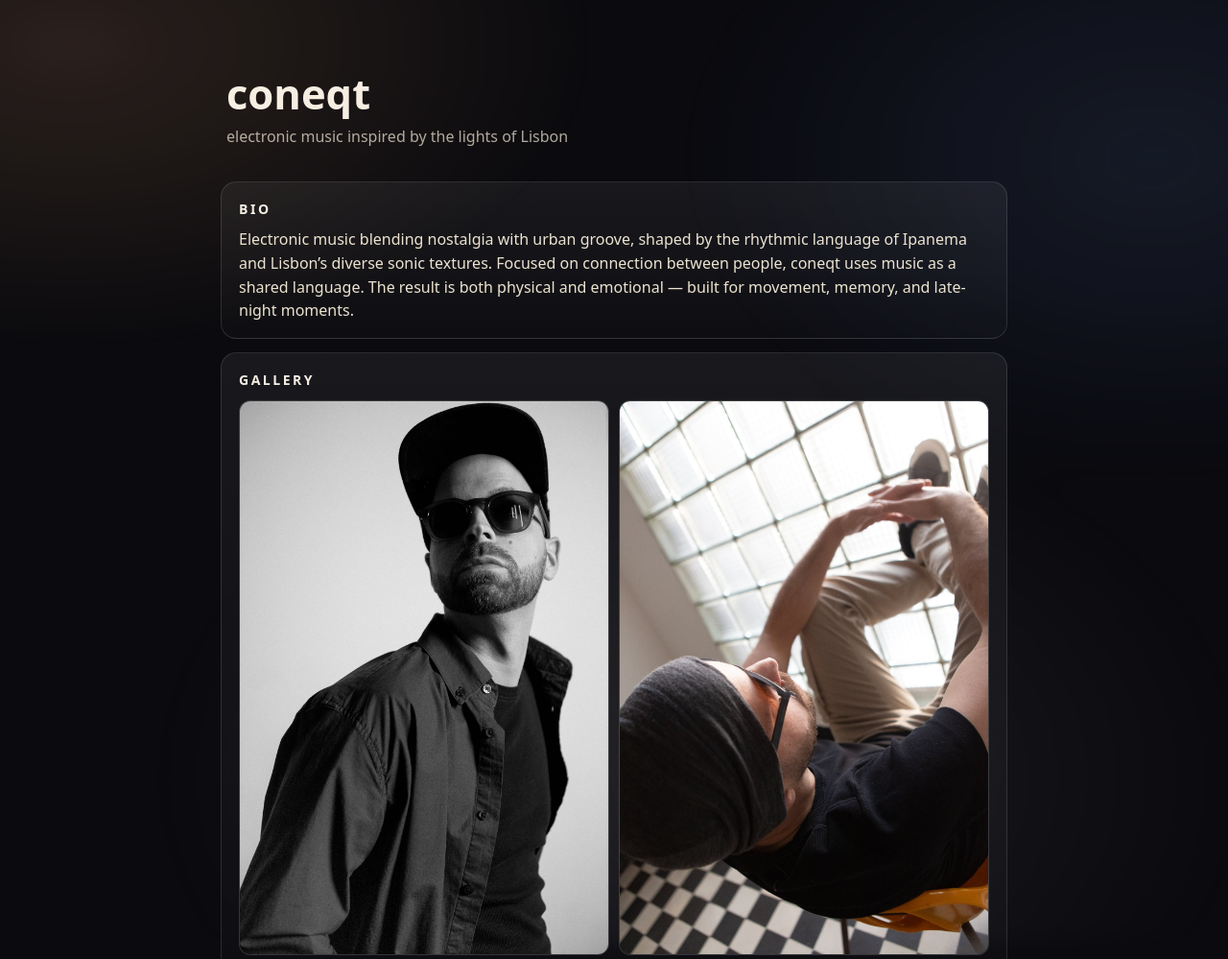
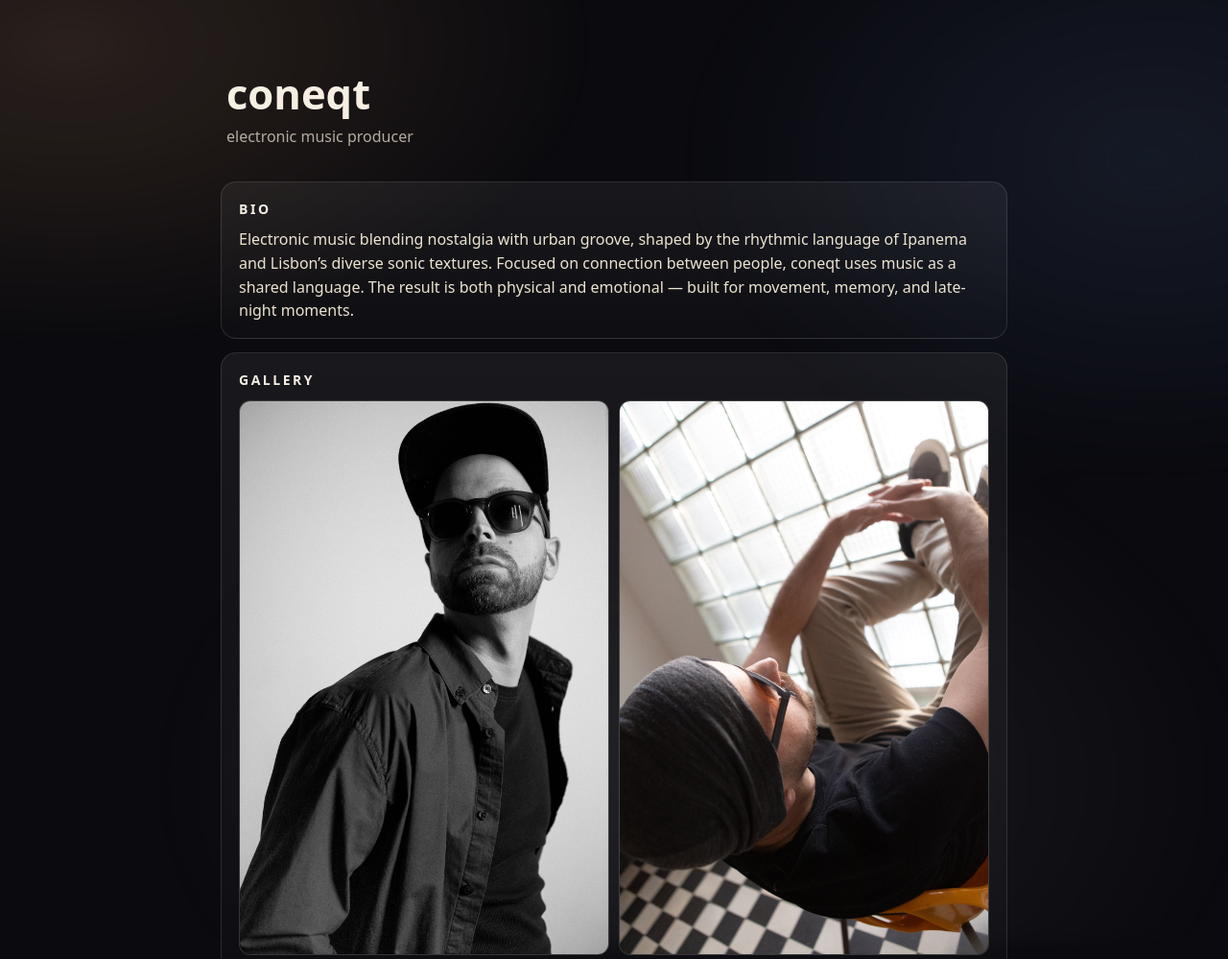
Before and after one commit to coneqt-stack/coneqt, a plain HTML site: page index.html in a window 1280 px wide. Shown: the top 999 px of the page at 96% size. Drawn offline with Linux system fonts and the light colour scheme.

Commit message:
Update index.html

```diff
--- a/index.html
+++ b/index.html
@@ -23,7 +23,7 @@
       <!-- <div class="badge">coneqt</div> -->
       <h1>coneqt</h1>
       <p class="sub">
-        electronic music inspired by the lights of Lisbon
+        electronic music producer
       </p>
     </header>
 
```
